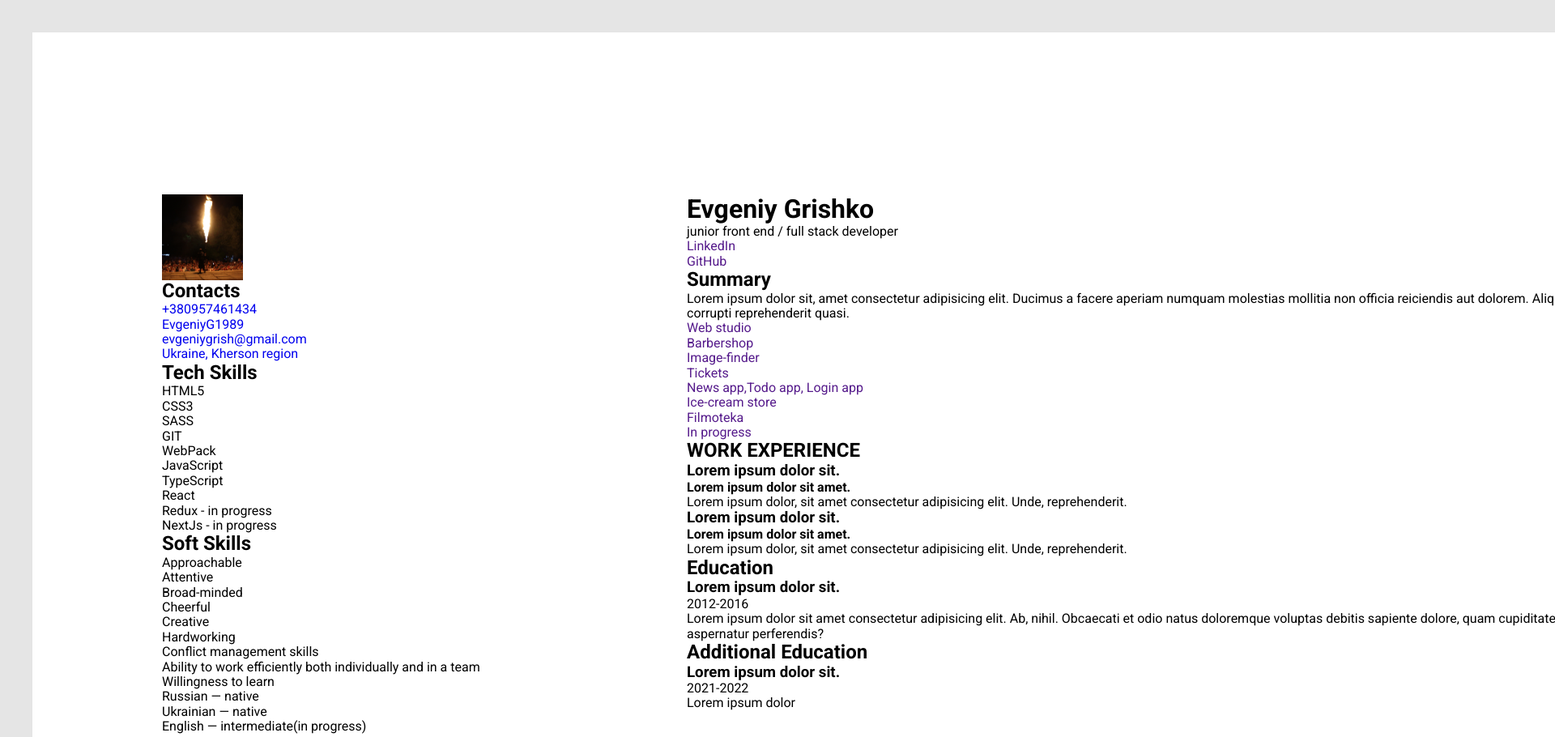
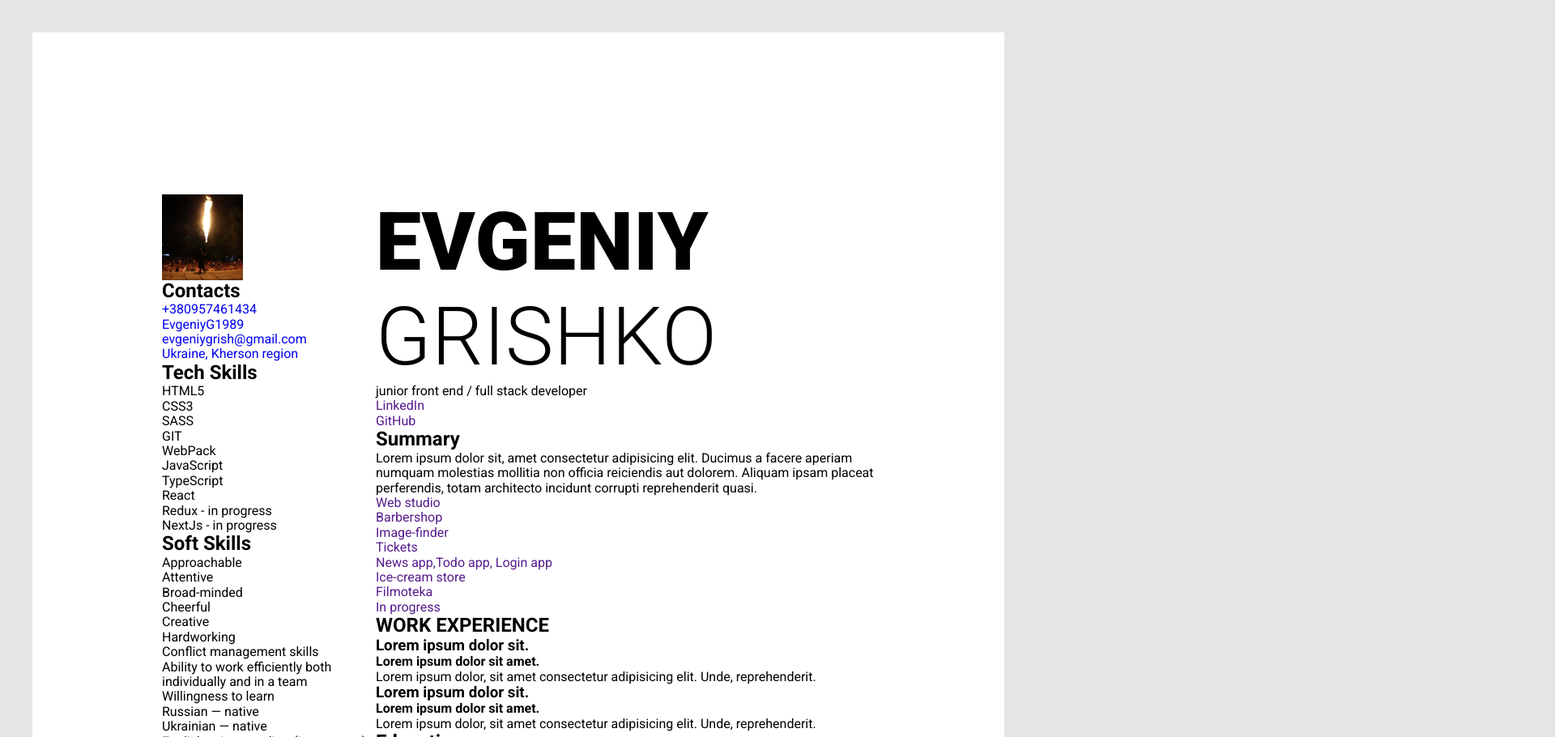
Before and after one commit to Balor1989/my-CV, a plain HTML site: page index.html in a window 1280 px wide. Shown: the top 910 px of the page at 81% size, 1920 px wide, since content can reach past the window. Drawn offline with nearby package versions, Linux system fonts and the light colour scheme.

Commit message:
change hero-section

```diff
--- a/index.html
+++ b/index.html
@@ -16,7 +16,7 @@
     <div class="main-container">
         <div class="main-section">
             <div class="hero-section">
-                <h1 class="hero-section__name-title">Evgeniy Grishko</h1>
+                <h1 class="hero-section__name-title">Evgeniy <span class="hero-section__last-name">Grishko</span></h1>
                 <p class="hero-section__name-description">junior front end / full stack developer</p>
             </div>
             <div class="link-section">
@@ -96,13 +96,13 @@
                             <a href="tel:+380957461434" class="contacts-section__link">+380957461434</a>
                         </li>
                         <li class="contacts-section__item">
-                            <a href="https://t.me/EvgeniyG1989" class="contacts-section__link">EvgeniyG1989</a>
+                            <a href="https://t.me/EvgeniyG1989" target="_blank" class="contacts-section__link">EvgeniyG1989</a>
                         </li>
                         <li class="contacts-section__item">
                             <a href="mailto:evgeniygrish@gmail.com" class="contacts-section__link">evgeniygrish@gmail.com</a>
                         </li>
                         <li class="contacts-section__item">
-                            <a href="https://goo.gl/maps/2SdokDMzDENDCooh8" class="contacts-section__link">Ukraine, Kherson region</a>
+                            <a href="https://goo.gl/maps/2SdokDMzDENDCooh8" target="_blank" class="contacts-section__link">Ukraine, Kherson region</a>
                         </li>
                     </ul>
                 </div>
--- /dev/null
+++ b/sass/components/_hero-section.scss
@@ -0,0 +1,13 @@
+.hero-section {
+  max-width: 1460px;
+  &__name-title {
+    font-weight: 900;
+    font-size: 100px;
+    line-height: 1.17;
+    letter-spacing: 0.005em;
+    text-transform: uppercase;
+  }
+  &__last-name {
+    font-weight: 300;
+  }
+}
--- a/sass/components/_main-container.scss
+++ b/sass/components/_main-container.scss
@@ -2,7 +2,7 @@
   display: flex;
   flex-direction: row-reverse;
   justify-content: space-between;
-  width: 2480px;
+  max-width: 2480px;
   padding: 200px 160px;
 
   background-color: #ffffff;
--- a/sass/components/_main-section.scss
+++ b/sass/components/_main-section.scss
@@ -1,3 +1,3 @@
 .main-section {
-  width: 70%;
+  max-width: 70%;
 }
--- a/sass/main.scss
+++ b/sass/main.scss
@@ -2,3 +2,4 @@
 @import './utils/tag-settings';
 @import './components/main-container';
 @import './components/main-section';
+@import './components/hero-section';
```
Also changed, not shown: css/main.css, dist/css/main.min.css, 2 other files.
